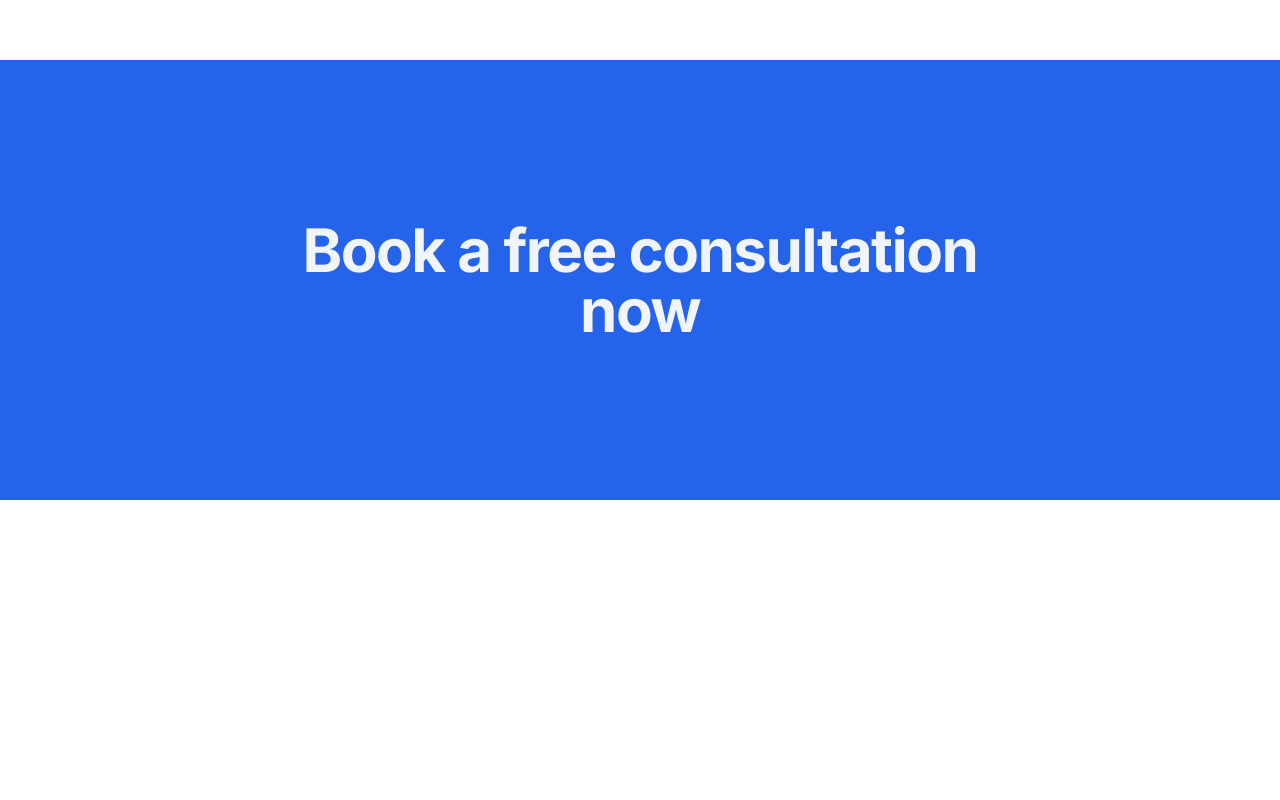
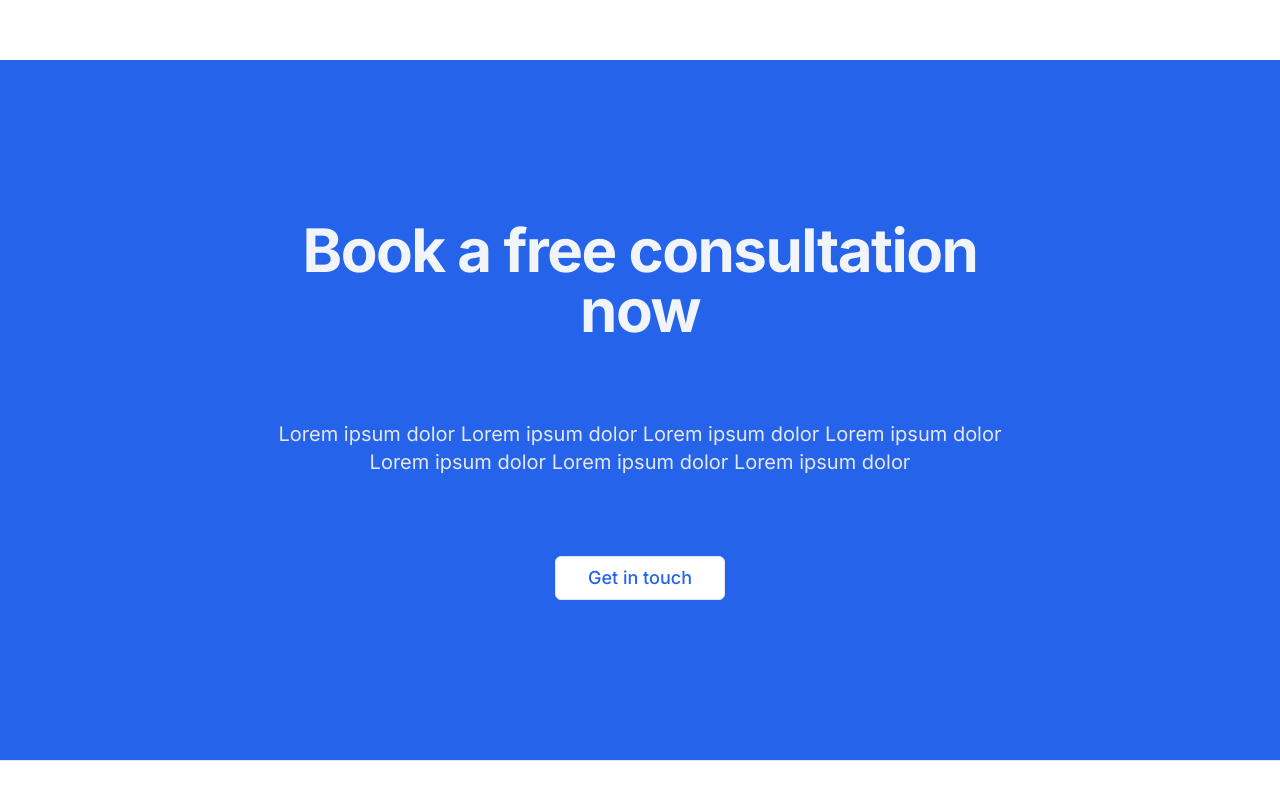
Before and after one commit to AshwinIyer101/Bluepoint-website, a Next.js app: page / in a window 1280 px wide. Shown: the part 2150-2950 px from the top of the page. Before the commit the page ends 2650 px from the top, so only its background shows below. Built offline with nearby package versions, Linux system fonts and the light colour scheme.

Commit message:
Draft footer and call update

```diff
--- a/src/app/layout.tsx
+++ b/src/app/layout.tsx
@@ -3,6 +3,7 @@ import { Inter } from 'next/font/google'
 import './globals.css'
 import { cn } from '@/lib/utils';
 import Navbar from '@/components/navbar';
+import Footer from '@/components/footer';
 
 
 
@@ -26,6 +27,7 @@ export default function RootLayout({
         <div className=' flex-grow flex-1'>
         {children}
         </div>
+        <Footer />
         </main>
 
       </body>
--- a/src/components/Call_to_action.tsx
+++ b/src/components/Call_to_action.tsx
@@ -1,3 +1,5 @@
+import Link from "next/link"
+import { buttonVariants } from "./ui/button"
 
 
 const Action_call = () => {
@@ -6,7 +8,15 @@ const Action_call = () => {
         <h1 className="text-4xl font-bold tracking-tight text-secondary sm:text-6xl">
             Book a free consultation now
         </h1>
+        <p className="py-20 text-xl text-gray-200">
+            Lorem ipsum dolor Lorem ipsum dolor Lorem ipsum dolor Lorem ipsum dolor Lorem ipsum dolor Lorem ipsum dolor Lorem ipsum dolor
+        </p>
+
+        <Link href='/contact-us' className={['justify-end','lg:text-lg', 'md:text-base', 'sm:text-sm', 'bg-white', 'text-blue-600',   buttonVariants({variant: 'outline', size: 'lg'})].join(' ')}>
+            Get in touch
+        </Link>
         </div>
+
     )
 }
 
--- /dev/null
+++ b/src/components/footer.tsx
@@ -0,0 +1,14 @@
+import MaxWidthWrapper from "./MaxWidthWrapper"
+
+
+const Footer = ({}) => {
+return (
+   <footer className=" h-32 border-t border-gray-200">
+    <MaxWidthWrapper>
+
+    </MaxWidthWrapper>
+   </footer>
+)
+}
+
+export default Footer
```
